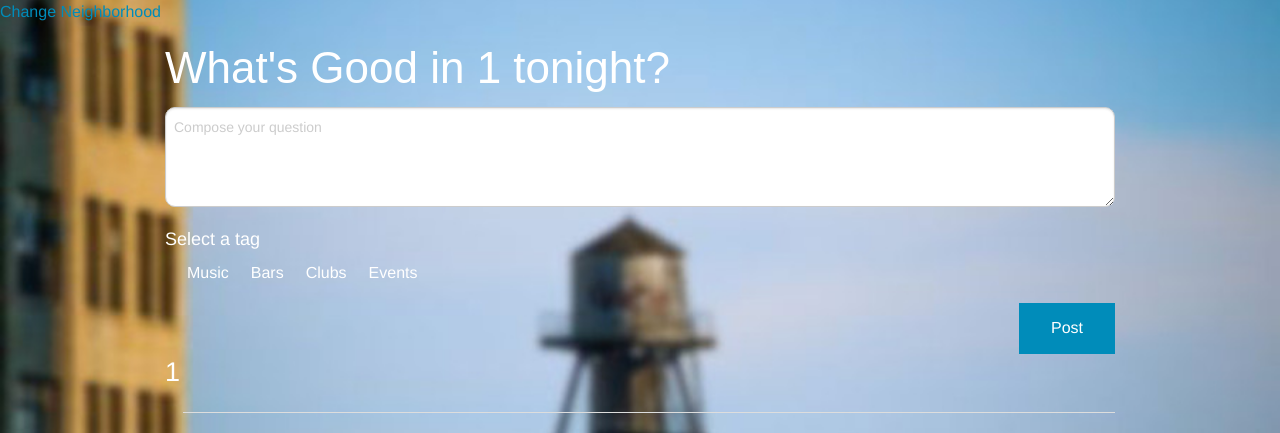
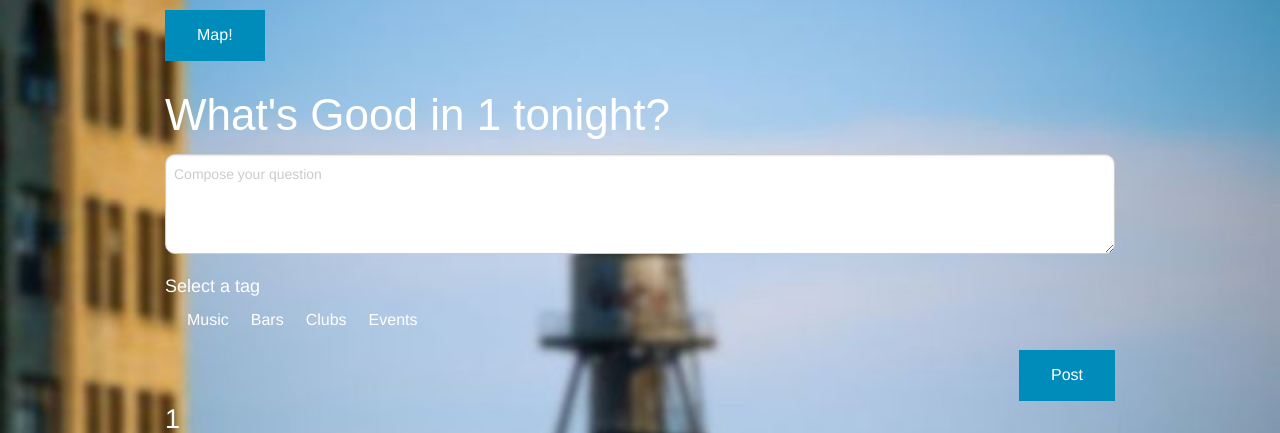
Before and after one commit to denbal87/myhood, a Flask app: page /whats_good/1/1 in a window 1280 px wide. Shown: the part 45-478 px from the top of the page. Run offline with Flask 2, Linux system fonts and the light colour scheme; data comes from the database, SQL or seed files in the repository; some libraries are stand-ins or nearby versions.

Commit message:
added map page and go back button

```diff
--- a/static/css/app.css
+++ b/static/css/app.css
@@ -33,13 +33,6 @@
 
 }
 
-#reveal-modal-inner {
-    margin: 0 auto;
-    position: relative;
-    max-width: 768px;
-    -webkit-box-shadow: 0 0 10px rgba(0,0,0,0.4);
-    box-shadow: 0 0 10px rgba(0,0,0,0.4);
-}
 
 #pic img {
 	position:absolute; z-index: -1;
--- a/templates/base.html
+++ b/templates/base.html
@@ -73,17 +73,6 @@
         </section>
     </nav>
 
-
-    <a href="#" data-reveal-id="myModal">Change Neighborhood</a>
-    <div id="reveal-modal-inner">
-    <div id="myModal" class="reveal-modal" data-reveal aria-labelledby="modalTitle" aria-hidden="true" role="dialog">
-        <p>Click on any neighborhood to load its page</p>
-        <img id="nh_map" src="/static/nh_map.jpg">
-        <a class="close-reveal-modal" aria-label="Close">&#215;</a>
-    </div>
-    </div>
-    <!--a href="/test" class="button">Map!</a-->
-
     <div>
         <div class="row">
             <div class="medium-12 column">
--- a/templates/help_me_find.html
+++ b/templates/help_me_find.html
@@ -1,9 +1,9 @@
 {% extends "base.html" %}
-<!-- whats_good.html -->
+<!-- help_me_find.html -->
 {% block title %}My Hood {% endblock %}
 {% block body %}
 
-
+<a href="/test" class="button">Map!</a>
 <h1 class="section_headline">Help Me Find It in {{ hood }}</h1>
 
 <div id="answer_box">
--- a/templates/whats_good.html
+++ b/templates/whats_good.html
@@ -4,6 +4,7 @@
 {% block body %}
 
 <div id="wgt_body">
+<a href="/test" class="button">Map!</a>
 <h1 class="section_headline">What's Good in {{ hood }} tonight? </h1>
 
 <div id="answer_box">
```
Also changed, not shown: templates/test.html (+6 -9 lines).
